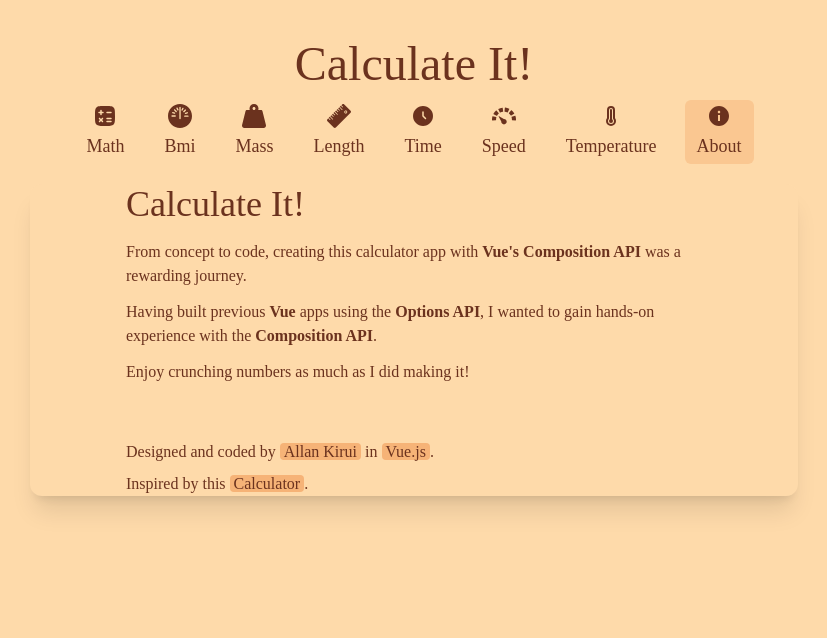
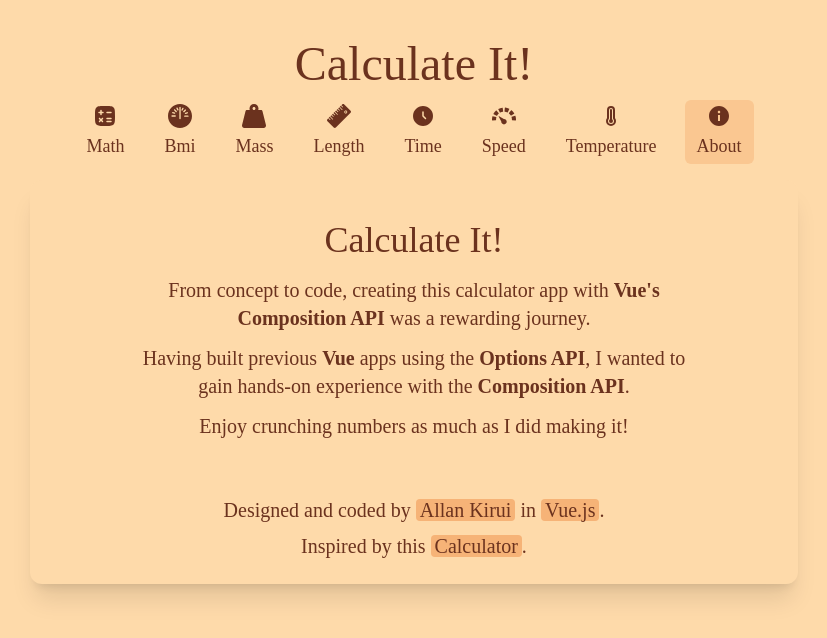
Before and after one commit to AllanKirui/calculate-it, a Vue app: page /about in a window 1280 px wide. Shown: the top 638 px of the page, without its empty margins (226-1053 px from the left). Built offline with nearby package versions, Linux system fonts and the light colour scheme; a web font is replaced by a local one.

Commit message:
Add styles for ViewAbout

```diff
--- a/src/assets/input.css
+++ b/src/assets/input.css
@@ -160,6 +160,10 @@
   @apply grid grid-cols-1 grid-rows-2 md:block px-3 sm:px-4 py-1 md:pb-4 md:pt-2;
 }
 
+.about-wrapper {
+  @apply relative flex flex-col justify-between p-4 md:p-6 text-base sm:text-lg md:text-xl text-center;
+}
+
 .display-container {
   @apply relative p-4 sm:p-5 flex flex-col justify-evenly md:gap-5 bg-liver text-sandy-brown rounded-xl overflow-x-hidden;
 }
```
